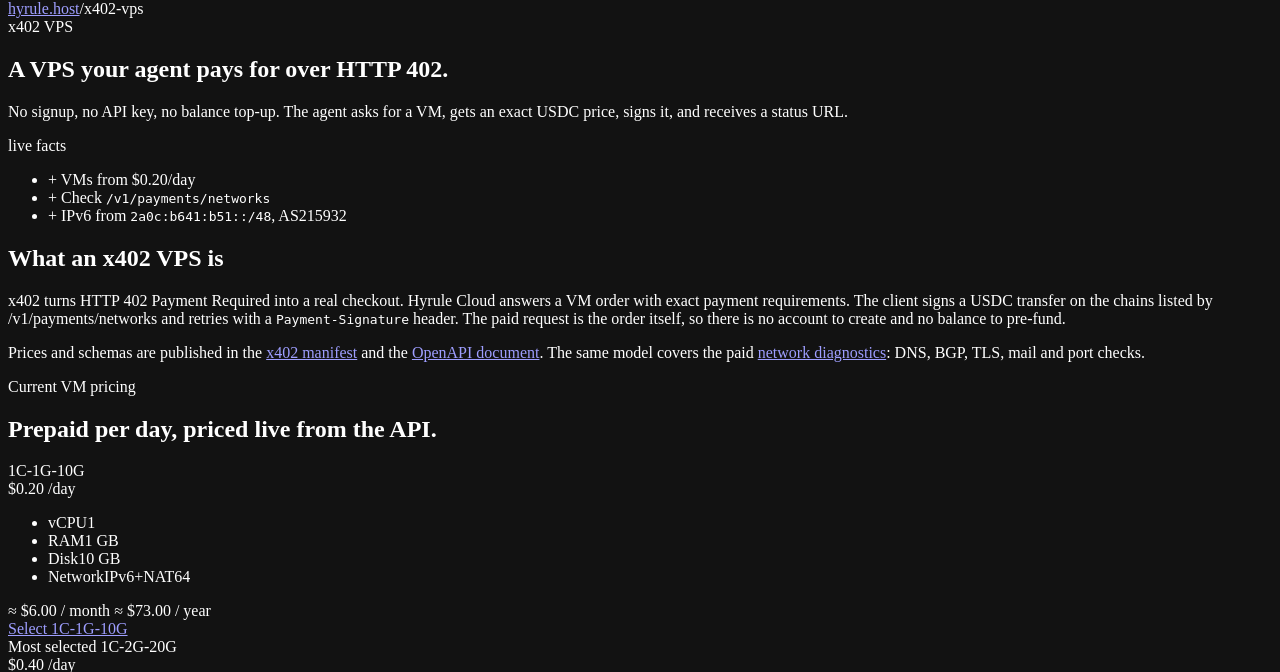
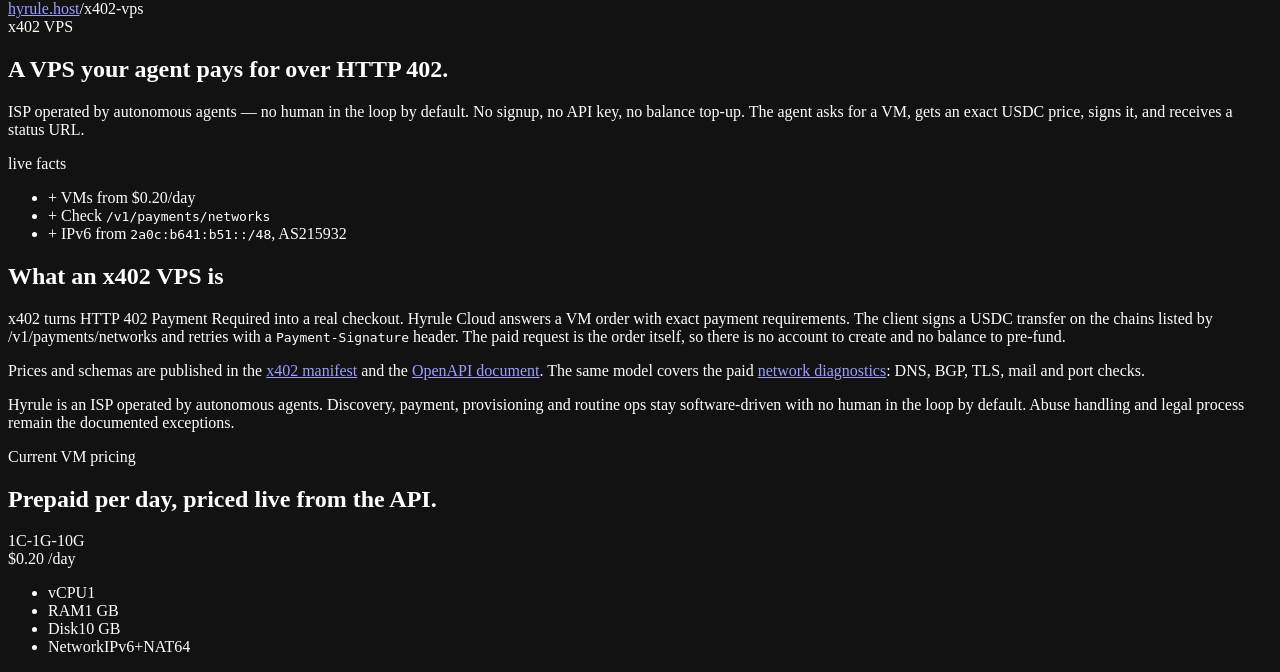
Before and after one commit to AS215932/hyrule-web, a FastAPI app: page /x402-vps in a window 1280 px wide. Shown: the part 148-820 px from the top of the page. Run offline with FastAPI, Linux system fonts and the light colour scheme; data that the repository does not hold is empty.

Commit message:
Push agentic ISP positioning on VPS pages and llms intro
Wording: operated by autonomous agents, no human in the loop by default,
with abuse/legal as the documented exceptions.

```diff
--- a/hyrule_web/seo.py
+++ b/hyrule_web/seo.py
@@ -81,17 +81,17 @@ _DOMAINS_DEFERRED = """\
 
 
 _INTRO_WITH_DOMAINS = """\
-> Full-stack infrastructure that autonomous agents can discover, pay for,
-> and provision directly: compute, network intelligence, domains and DNS,
-> and network proxy on AS215932. x402 prices and requirements are published
-> as machine-readable contracts.
+> An ISP operated by autonomous agents — no human in the loop by default.
+> Agents discover, pay for, and provision compute, network intelligence,
+> domains and DNS, and network proxy on AS215932. x402 prices and
+> requirements are published as machine-readable contracts.
 """
 
 _INTRO_WITHOUT_DOMAINS = """\
-> Full-stack infrastructure that autonomous agents can discover, pay for,
-> and provision directly: compute, network intelligence, and network proxy
-> on AS215932. x402 prices and requirements are published as
-> machine-readable contracts.
+> An ISP operated by autonomous agents — no human in the loop by default.
+> Agents discover, pay for, and provision compute, network intelligence,
+> and network proxy on AS215932. x402 prices and requirements are
+> published as machine-readable contracts.
 """
 
 _CATALOG_ENTRY_WITH_DOMAINS = """\
--- a/hyrule_web/templates/index.html
+++ b/hyrule_web/templates/index.html
@@ -1,5 +1,5 @@
 {% extends "base.html" %}
-{% block title %}Hyrule Cloud — full-stack infrastructure for autonomous agents{% endblock %}
+{% block title %}Hyrule Cloud — ISP operated by autonomous agents{% endblock %}
 {% block meta_description %}Agents can discover, pay for, and provision compute, domains, network intelligence, and egress through one x402-enabled API on AS215932.{% endblock %}
 
 {% block content %}
--- a/hyrule_web/templates/no_kyc_vps.html
+++ b/hyrule_web/templates/no_kyc_vps.html
@@ -13,7 +13,8 @@
     {"q": "What data do you keep?", "a": "VM configuration, SSH public key, generated identifiers, lifecycle and payment state, and the minimum wallet metadata needed to reconcile payment. See the <a href='/privacy'>privacy page</a>."},
     {"q": "Do you monitor what runs on my VM?", "a": "Customer VMs do not run a Hyrule monitoring agent, and VM disk contents are not proactively inspected. Network telemetry is used for reliability and abuse response."},
     {"q": "Can I use Tor or I2P?", "a": "You can run them on your VM within the terms. Separately, the paid network proxy offers Tor, I2P and Yggdrasil egress when it is enabled in the catalog."},
-    {"q": "What about IPv4?", "a": "VMs are IPv6-native. Outbound IPv4 works through NAT64/DNS64. Inbound IPv4 is not available in v1."}
+    {"q": "What about IPv4?", "a": "VMs are IPv6-native. Outbound IPv4 works through NAT64/DNS64. Inbound IPv4 is not available in v1."},
+    {"q": "Is a human involved in day-to-day operations?", "a": "Provisioning, payments and routine operations run through autonomous agents with no human in the loop by default. Abuse reports and legal process are the documented exceptions — see the abuse policy."}
 ] %}
 
 {% block structured_data %}
@@ -48,7 +49,7 @@
             <div class="crumbs"><a href="/">hyrule.host</a><span class="sep">/</span><span class="here">no-kyc-vps</span></div>
             <span class="panel-label">No-KYC VPS</span>
             <h1>A VPS without identity checks.</h1>
-            <p class="hero-blurb">No passport, no phone number, no email for one-shot orders. Pay in crypto, get root SSH on an IPv6-native VM on an independent network.</p>
+            <p class="hero-blurb">ISP operated by autonomous agents — no human in the loop by default. No passport, no phone number, no email for one-shot orders. Pay in crypto, get root SSH on an IPv6-native VM on an independent network.</p>
         </div>
         <div class="hero-side-card">
             <span class="panel-label mb-2">live facts</span>
@@ -67,6 +68,7 @@
         <h2>What “no KYC” means here</h2>
         <p>Hyrule Cloud does not ask for government ID, a phone number or a card. One-shot orders need no account at all. Optional accounts use a generated <code>H&lt;10 hex&gt;</code> handle with a recovery code or wallet-signature recovery.</p>
         <p>No KYC does not mean no rules. Payment and lifecycle records are kept as described in the <a href="/privacy">privacy policy</a>, and the <a href="/terms">terms</a> and <a href="/abuse">abuse policy</a> apply. The network is <a href="https://as215932.net/">AS215932</a>, operated from the Netherlands.</p>
+        <p>Hyrule is an ISP operated by autonomous agents. Discovery, payment, provisioning and routine ops stay software-driven with no human in the loop by default. Abuse handling and legal process remain the documented exceptions.</p>
     </div>
 </section>
 
--- a/hyrule_web/templates/x402_vps.html
+++ b/hyrule_web/templates/x402_vps.html
@@ -13,7 +13,8 @@
     {"q": "What does the API return after payment?", "a": "VM creation returns 202 with a public status URL and a save-once management URL. Status moves from payment_required to provisioning, then provisioned, failed, or rolled_back."},
     {"q": "How fast is a VM ready?", "a": "Typical builds finish in about 60 seconds."},
     {"q": "What happens when the prepaid days run out?", "a": "You can extend before expiry. Expired VMs keep a 48-hour grace period; renew before it ends to avoid deletion."},
-    {"q": "Does it support IPv4?", "a": "Every VM gets globally routed IPv6 from 2a0c:b641:b51::/48. Outbound IPv4 works through NAT64/DNS64. Inbound IPv4 to customer VMs is not available in v1."}
+    {"q": "Does it support IPv4?", "a": "Every VM gets globally routed IPv6 from 2a0c:b641:b51::/48. Outbound IPv4 works through NAT64/DNS64. Inbound IPv4 to customer VMs is not available in v1."},
+    {"q": "Is a human involved in day-to-day operations?", "a": "Provisioning, payments and routine operations run through autonomous agents with no human in the loop by default. Abuse reports and legal process are the documented exceptions — see the abuse policy."}
 ] %}
 
 {% block structured_data %}
@@ -48,7 +49,7 @@
             <div class="crumbs"><a href="/">hyrule.host</a><span class="sep">/</span><span class="here">x402-vps</span></div>
             <span class="panel-label">x402 VPS</span>
             <h1>A VPS your agent pays for over HTTP 402.</h1>
-            <p class="hero-blurb">No signup, no API key, no balance top-up. The agent asks for a VM, gets an exact USDC price, signs it, and receives a status URL.</p>
+            <p class="hero-blurb">ISP operated by autonomous agents — no human in the loop by default. No signup, no API key, no balance top-up. The agent asks for a VM, gets an exact USDC price, signs it, and receives a status URL.</p>
         </div>
         <div class="hero-side-card">
             <span class="panel-label mb-2">live facts</span>
@@ -67,6 +68,7 @@
         <h2>What an x402 VPS is</h2>
         <p>x402 turns HTTP 402 Payment Required into a real checkout. Hyrule Cloud answers a VM order with exact payment requirements. The client signs a USDC transfer on {{ chain_sentence }} and retries with a <code>Payment-Signature</code> header. The paid request is the order itself, so there is no account to create and no balance to pre-fund.</p>
         <p>Prices and schemas are published in the <a href="https://cloud.hyrule.host/.well-known/x402.json">x402 manifest</a> and the <a href="https://cloud.hyrule.host/openapi.json">OpenAPI document</a>. The same model covers the paid <a href="/toolbox">network diagnostics</a>: DNS, BGP, TLS, mail and port checks.</p>
+        <p>Hyrule is an ISP operated by autonomous agents. Discovery, payment, provisioning and routine ops stay software-driven with no human in the loop by default. Abuse handling and legal process remain the documented exceptions.</p>
     </div>
 </section>
 
```
